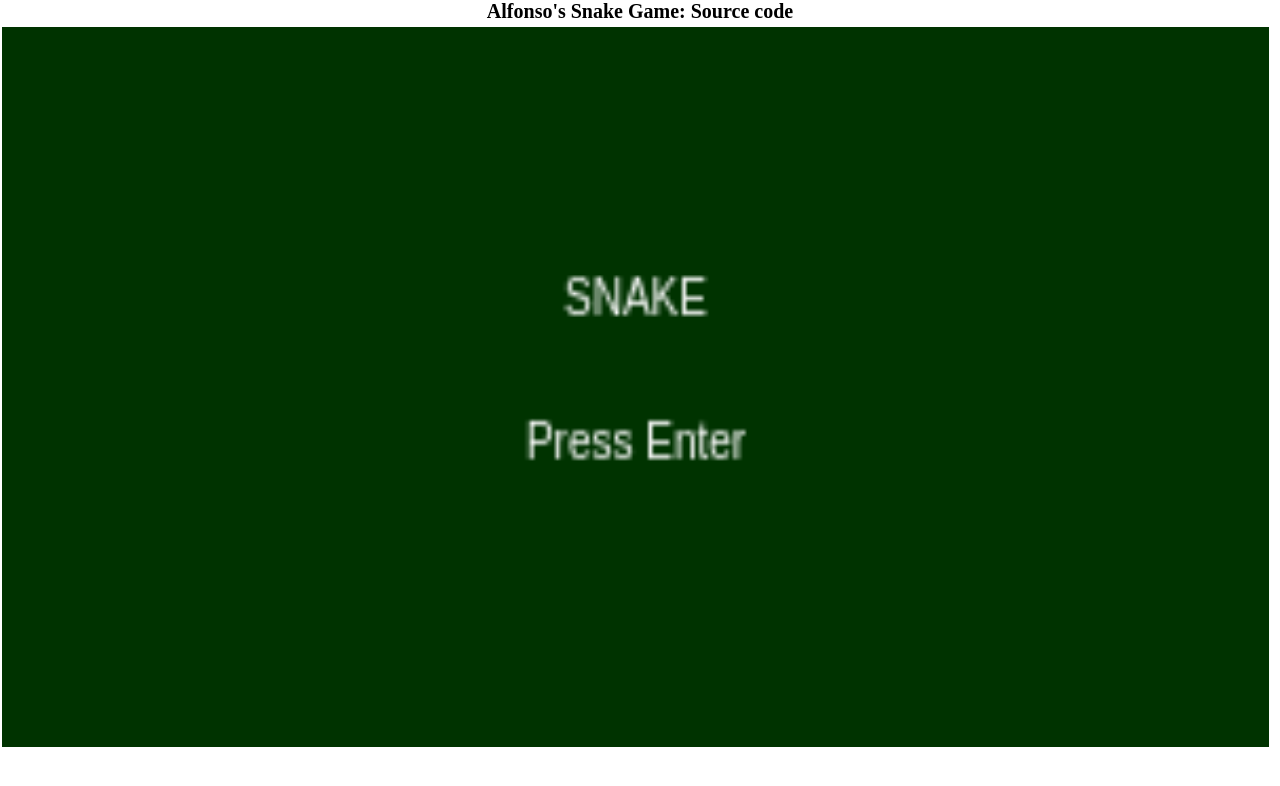
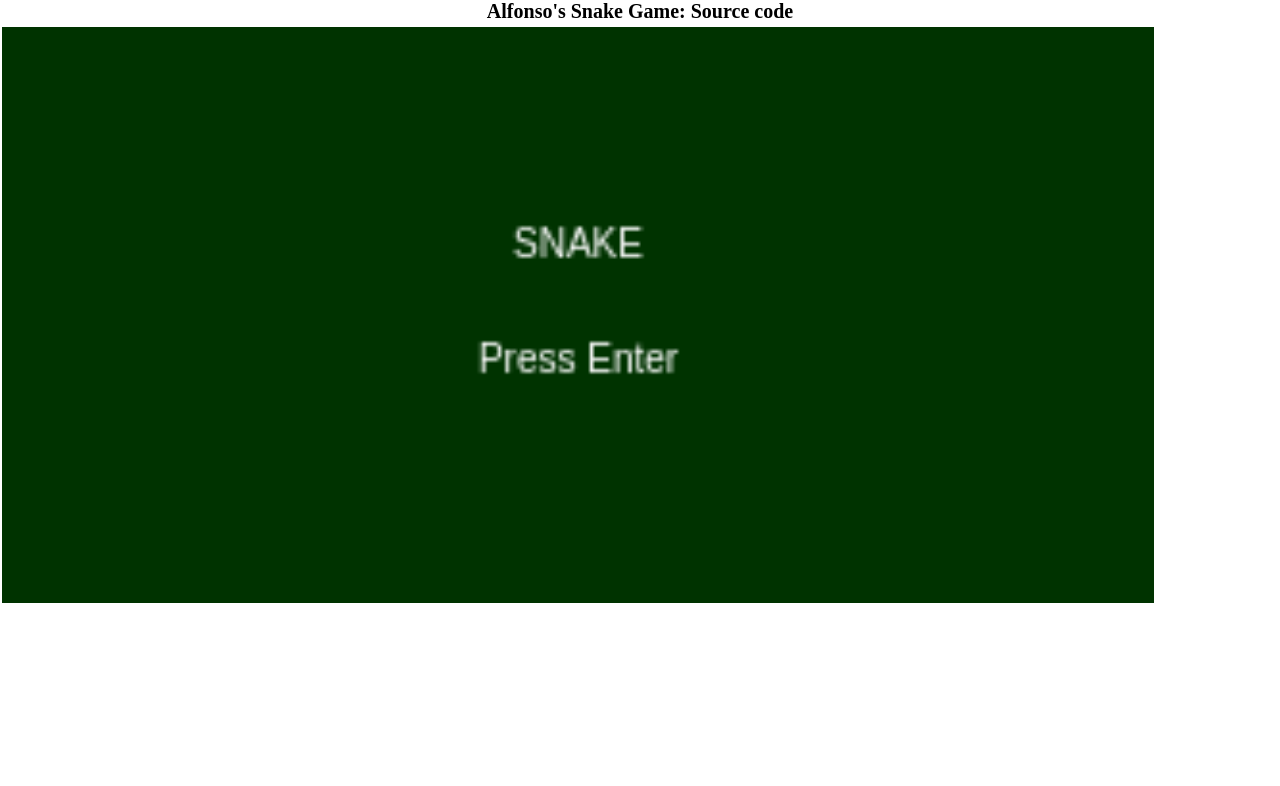
Before and after one commit to Alfondalix/canvas-sample-snake, a plain HTML site: page index.html in a window 1280 px wide. Drawn offline with Linux system fonts and the light colour scheme.

Commit message:
PS-06: fixed width and height, also if/else identation and res log.

```diff
--- a/js/app.js
+++ b/js/app.js
@@ -105,7 +105,7 @@
 
     function addHighscore(score) {
         posHighscore = 0;
-        while (highscores[posHighscore] > score && posHighscore < highscores.length) { // aca va lo del fetch creo
+        while (highscores[posHighscore] > score && posHighscore < highscores.length) {
         posHighscore += 1;
         }
         highscores.splice(posHighscore, 0, score);
@@ -121,6 +121,7 @@
         .then(function(res){
             if(res.ok){
                 console.log("Score sent successfully");
+                console.log(res);
             }
         })
         .catch(function(err){
@@ -231,7 +232,8 @@
             ctx.textAlign = 'center';
             if (gameover) {
                 ctx.fillText('GAME OVER', 150, 75);
-            } else {
+            }
+            else {
                 ctx.fillText('PAUSE', 150, 75);
             }
         }
@@ -345,7 +347,8 @@
         for (i = 0, l = highscores.length; i < l; i += 1) {
             if (i === posHighscore) {
                 ctx.fillText('*' + highscores[i], 180, 40 + i * 10);
-            } else {
+            }
+            else {
                 ctx.fillText(highscores[i], 180, 40 + i * 10);
             }
         }
--- a/style/style.css
+++ b/style/style.css
@@ -5,8 +5,8 @@
 }
 
 canvas {
-  height: 90vh;
-  width: 99vw;
+  height: 85%;
+  width: 90%;
   margin: 4px 2px 0px 2px;
 }
 
```
